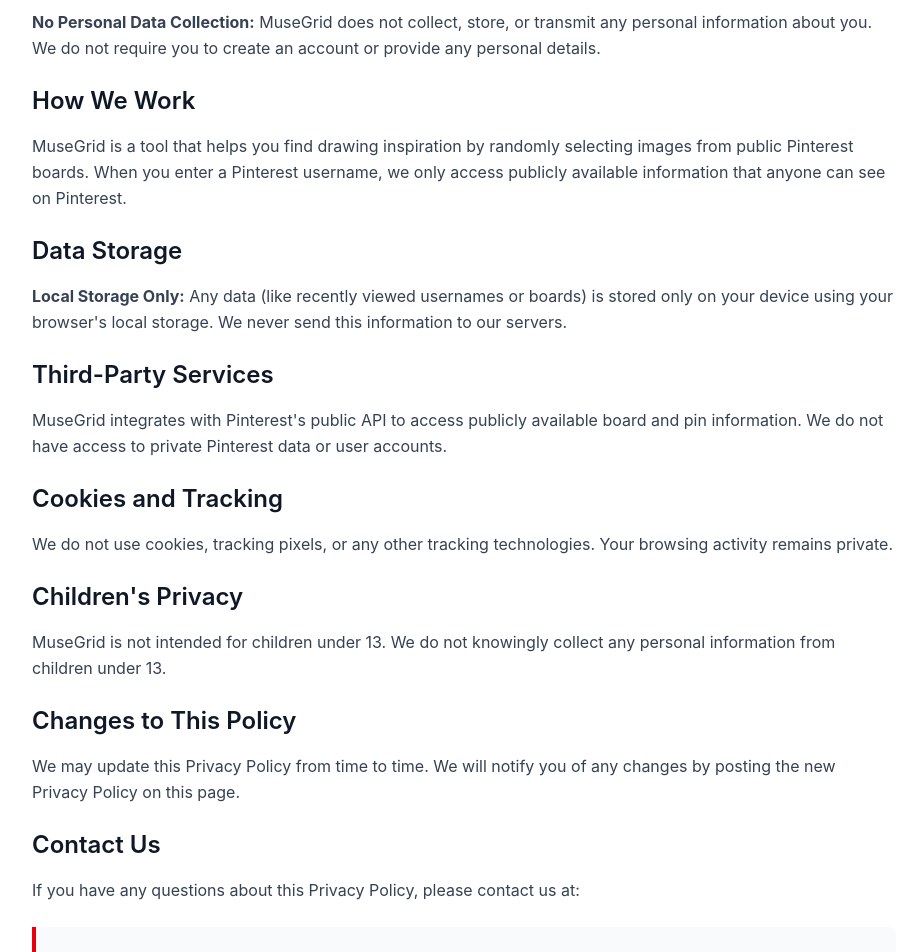
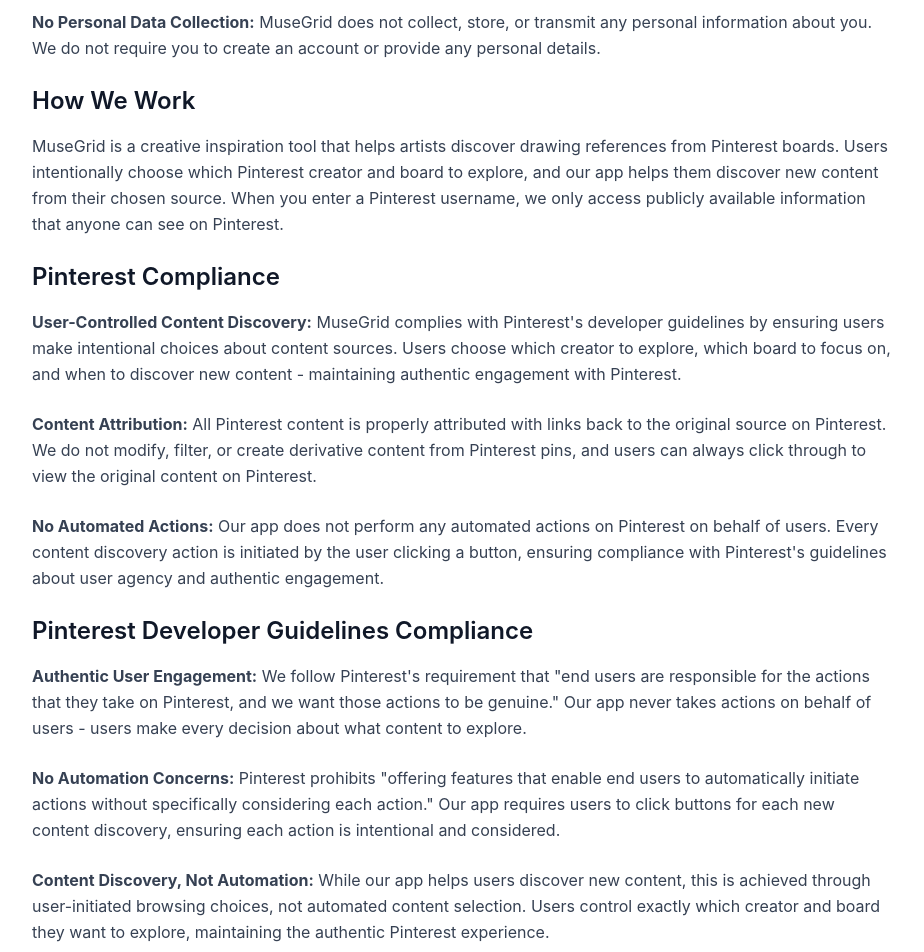
Before and after one commit to nicoledicochea/pinterest-randomizer, a React (Vite) app in the folder pinterest-randomizer/: page /privacy in a window 1280 px wide. Shown: the part 480-1432 px from the top of the page, without its empty margins (176-1100 px from the left). Built offline with nearby package versions, Linux system fonts and the light colour scheme.

Commit message:
update privacy policy

```diff
--- a/pinterest-randomizer/client/src/components/ImageDisplay.tsx
+++ b/pinterest-randomizer/client/src/components/ImageDisplay.tsx
@@ -131,8 +131,9 @@
 
       // If no more pins in same board, show message or get from any board
       if (sameBoardPins.length === 0) {
-        // Could show a message: "No more pins in this board, trying any board..."
-        getRandomImageFromAnyBoard();
+        // Show message that no more pins in this board
+        alert("No more pins available in this board. Try selecting from any board instead.");
+        setIsLoading(false);
         return;
       }
 
@@ -286,7 +287,7 @@
                         e.currentTarget.style.color = 'white';
                       }}
                     >
-                      {isLoading ? 'Loading...' : 'Same Board'}
+                      {isLoading ? 'Loading...' : 'New from Same Board'}
                     </button>
 
                     <button
@@ -302,7 +303,7 @@
                         e.currentTarget.style.color = 'white';
                       }}
                     >
-                      {isLoading ? 'Loading...' : 'Any Board'}
+                      {isLoading ? 'Loading...' : 'New from Any Board'}
                     </button>
                   </div>
                 </div>
--- a/pinterest-randomizer/client/src/components/LandingPage.tsx
+++ b/pinterest-randomizer/client/src/components/LandingPage.tsx
@@ -42,7 +42,7 @@
                 <div className="w-8 h-8 bg-red-600 transform rotate-45 rounded-lg"></div>
               </div>
               <h3 className="text-lg font-semibold text-gray-900 mb-2">3. Get Random Inspiration</h3>
-              <p className="text-gray-600">We'll pick a random image for you to draw from</p>
+              <p className="text-gray-600">Skip the endless scrolling - get a random image to jumpstart your creativity</p>
             </div>
           </div>
         </div>
--- a/pinterest-randomizer/client/src/components/PrivacyPolicy.tsx
+++ b/pinterest-randomizer/client/src/components/PrivacyPolicy.tsx
@@ -10,7 +10,7 @@
               Privacy Policy
             </h1>
             <p className="text-gray-600 text-lg">
-              Last updated: August 23, 2025
+              Last updated: August 27, 2025
             </p>
           </div>
 
@@ -33,7 +33,48 @@
               How We Work
             </h2>
             <p className="text-gray-700 mb-6 leading-relaxed">
-              MuseGrid is a tool that helps you find drawing inspiration by randomly selecting images from public Pinterest boards. When you enter a Pinterest username, we only access publicly available information that anyone can see on Pinterest.
+              MuseGrid is a creative inspiration tool that helps artists discover drawing references from Pinterest boards.
+              Users intentionally choose which Pinterest creator and board to explore, and our app helps them discover
+              new content from their chosen source. When you enter a Pinterest username, we only access publicly
+              available information that anyone can see on Pinterest.
+            </p>
+
+            <h2 className="text-2xl font-semibold text-gray-900 mb-4">
+              Pinterest Compliance
+            </h2>
+            <p className="text-gray-700 mb-6 leading-relaxed">
+              <strong>User-Controlled Content Discovery:</strong> MuseGrid complies with Pinterest's developer guidelines
+              by ensuring users make intentional choices about content sources. Users choose which creator to explore,
+              which board to focus on, and when to discover new content - maintaining authentic engagement with Pinterest.
+            </p>
+            <p className="text-gray-700 mb-6 leading-relaxed">
+              <strong>Content Attribution:</strong> All Pinterest content is properly attributed with links back
+              to the original source on Pinterest. We do not modify, filter, or create derivative content from
+              Pinterest pins, and users can always click through to view the original content on Pinterest.
+            </p>
+            <p className="text-gray-700 mb-6 leading-relaxed">
+              <strong>No Automated Actions:</strong> Our app does not perform any automated actions on Pinterest
+              on behalf of users. Every content discovery action is initiated by the user clicking a button,
+              ensuring compliance with Pinterest's guidelines about user agency and authentic engagement.
+            </p>
+
+            <h2 className="text-2xl font-semibold text-gray-900 mb-4">
+              Pinterest Developer Guidelines Compliance
+            </h2>
+            <p className="text-gray-700 mb-6 leading-relaxed">
+              <strong>Authentic User Engagement:</strong> We follow Pinterest's requirement that "end users are responsible
+              for the actions that they take on Pinterest, and we want those actions to be genuine." Our app never
+              takes actions on behalf of users - users make every decision about what content to explore.
+            </p>
+            <p className="text-gray-700 mb-6 leading-relaxed">
+              <strong>No Automation Concerns:</strong> Pinterest prohibits "offering features that enable end users to
+              automatically initiate actions without specifically considering each action." Our app requires users to
+              click buttons for each new content discovery, ensuring each action is intentional and considered.
+            </p>
+            <p className="text-gray-700 mb-6 leading-relaxed">
+              <strong>Content Discovery, Not Automation:</strong> While our app helps users discover new content,
+              this is achieved through user-initiated browsing choices, not automated content selection. Users
+              control exactly which creator and board they want to explore, maintaining the authentic Pinterest experience.
             </p>
 
             <h2 className="text-2xl font-semibold text-gray-900 mb-4">
```
